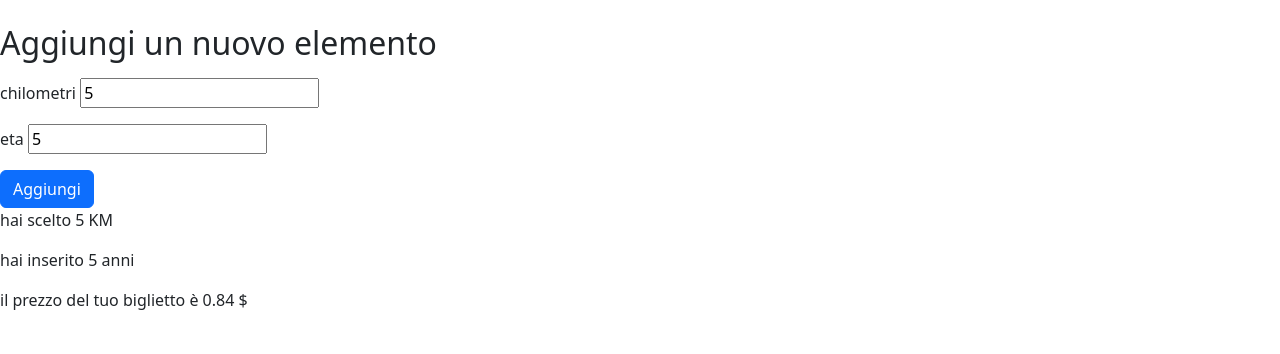
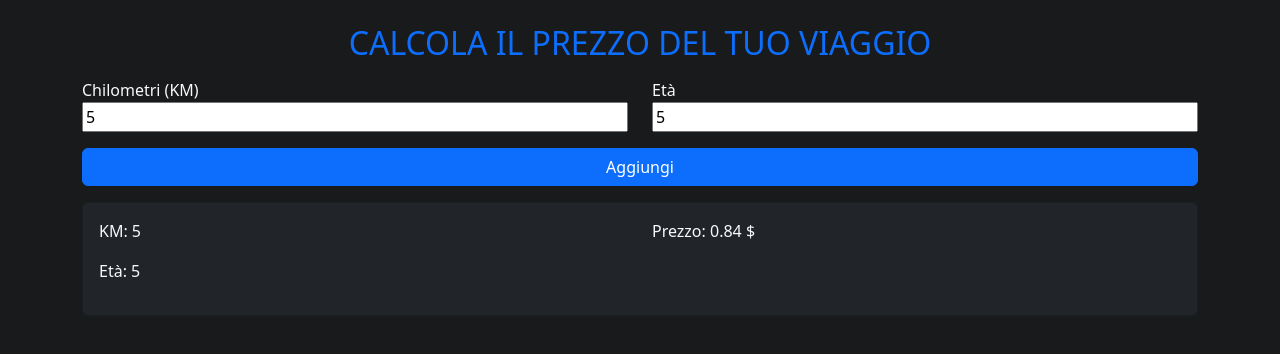
Before and after one commit to Damiano-Mariscoli/js-biglietto-treno-form, a plain HTML site: page index.html in a window 1280 px wide. Both pictures are taken after typing "5", "5" into the empty fields and a click on the button "Aggiungi". Drawn offline with nearby package versions, Linux system fonts and the light colour scheme.

Commit message:
ADDED: stile e inject della struttura bootstrap dal file js

```diff
--- a/index.html
+++ b/index.html
@@ -9,25 +9,34 @@
         integrity="sha384-QWTKZyjpPEjISv5WaRU9OFeRpok6YctnYmDr5pNlyT2bRjXh0JMhjY6hW+ALEwIH" crossorigin="anonymous">
 </head>
 
-<body>
+<body style="background-color: #181a1b;">
 
     <section id="add-element" class="mt-4">
-        <h2 class="mb-3">Aggiungi un nuovo elemento</h2>
-        <form action="" method="get" id="form">
-            <div class="mb-3">
-                <label for="input-km">chilometri</label>
-                <input id="input-km" type="number">
+        <h2 style="color: #0d6efd" class="mb-3 text-center">CALCOLA IL PREZZO DEL TUO VIAGGIO</h2>
+        <div class="container">
 
-            </div>
+            <form class="row d-flex justify-content-center" action="" method="get" id="form">
+                <div class="mb-3 col d-flex flex-column">
+                    <label class="text-light" for="input-km">Chilometri (KM)</label>
+                    <input id="input-km" type="number">
 
-            <div class="mb-3">
-                <label for="input-age">eta</label>
-                <input id="input-age" type="number">
+                </div>
 
-            </div>
+                <div class="mb-3 col d-flex flex-column">
 
-            <button type="submit" class="btn btn-primary">Aggiungi</button>
-        </form>
+                    <label class="text-light" for="input-age">Età</label>
+                    <input id="input-age" type="number">
+
+                </div>
+
+                <div>
+
+                    <button type="submit" class="btn btn-primary w-100 col">Aggiungi</button>
+
+                </div>
+            </form>
+        </div>
+
     </section>
 
 
--- a/js/app.js
+++ b/js/app.js
@@ -30,16 +30,17 @@ form.addEventListener('submit', function (event) {
 
         console.log('hai diritto allo sconto over 65!!')
 
-    }prezzo = prezzo - scontoAdvanced           //calcolo del prezzo (output effettivo)
+    } prezzo = prezzo - scontoAdvanced           //calcolo del prezzo (output effettivo)
 
 
     //definisco un ciclo for per eliminare tutti i dati gia presenti in caso di più submit
     //ogni volta che facciamo un submit cancelliamo tutti gli elementi contenuti nel node (gli elementi sono soltanto "p")
+    //in caso vogliamo un biglietto in più ogni volta che facciamo il submit commentare il ciclo for
 
-    nodeP = document.querySelectorAll('p')      //creo la variabile che contiene il node
-    console.log(nodeP)                          //debug per controllare se effettivamente ad ogni submit i paragrafi rimangono uguali
-    for (i = 0 ; i < nodeP.length; i ++)        //per ogni elmento dentro al node
-        nodeP[i].remove()                       //lo rimuovo
+    // nodeP = document.querySelectorAll('p')      //creo la variabile che contiene il node
+    // console.log(nodeP)                          //debug per controllare se effettivamente ad ogni submit i paragrafi rimangono uguali
+    // for (i = 0; i < nodeP.length; i++)        //per ogni elmento dentro al node
+    //     nodeP[i].textContent = ''                       //lo rimuovo
 
 
 
@@ -55,17 +56,41 @@ form.addEventListener('submit', function (event) {
 
     //vado a crearmi l'output che vedrà effettivamente l'utente, e lo vado ad inserire nell' HTML
 
+    const container = document.createElement('div')         //creo la struttura html: container > row > card > col
+    container.className = 'container'                       //assegno le classi per cambiare la posizione agli elementi
+    document.body.appendChild(container)
+
+    const card = document.createElement('div');
+    card.className = 'card mt-3 p-3 bg-dark'
+    container.appendChild(card)
+
+    const row = document.createElement('div');
+    row.className = 'row d-flex'
+    card.appendChild(row)
+
+    const colInfo = document.createElement('div');
+    colInfo.className = 'col'
+    row.appendChild(colInfo)
+
+    const colPrice = document.createElement('div');
+    colPrice.className = 'col'
+    row.appendChild(colPrice)
+
     const textKm = document.createElement('p');
-    textKm.textContent = `hai scelto ${kmField.value} KM`;      //inserisco il contenuto dell'output
-    document.body.appendChild(textKm);                          //vado ad aggiungere l'output con il contenuto gia compilato all'interno dell'HTML
+    textKm.className = 'text-light'                          //inserisco l'output del programma
+    textKm.textContent = `KM: ${kmField.value}`             //in questo caso sono 3 paragrafi 2 inseriti nella prima colonna e 1 inserito nella seconda colonna
+    colInfo.appendChild(textKm)
 
     const textAge = document.createElement('p');
-    textAge.textContent = `hai inserito ${ageField.value} anni`     //""
-    document.body.appendChild(textAge)                              //""
+    textAge.className = 'text-light'
+    textAge.textContent = `Età: ${ageField.value}`
+    colInfo.appendChild(textAge)
 
     const textPrice = document.createElement('p')
-    textPrice.textContent = `il prezzo del tuo biglietto è ${prezzo.toFixed(2)} $`  //""
-    document.body.appendChild(textPrice)                                            //""
+    textPrice.className = 'text-light'
+    textPrice.textContent = `Prezzo: ${prezzo.toFixed(2)} $`
+    colPrice.appendChild(textPrice)
+
 
 
 })
```
